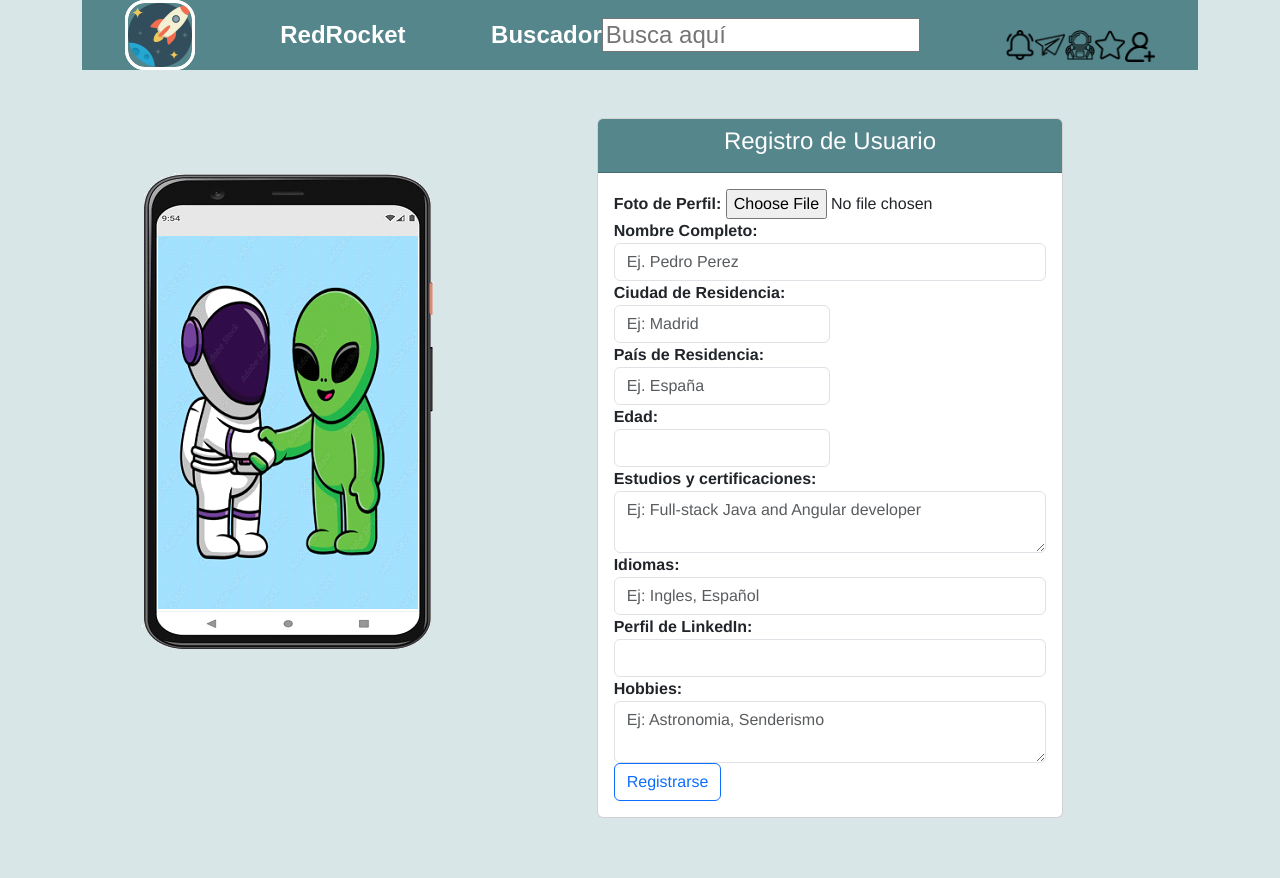
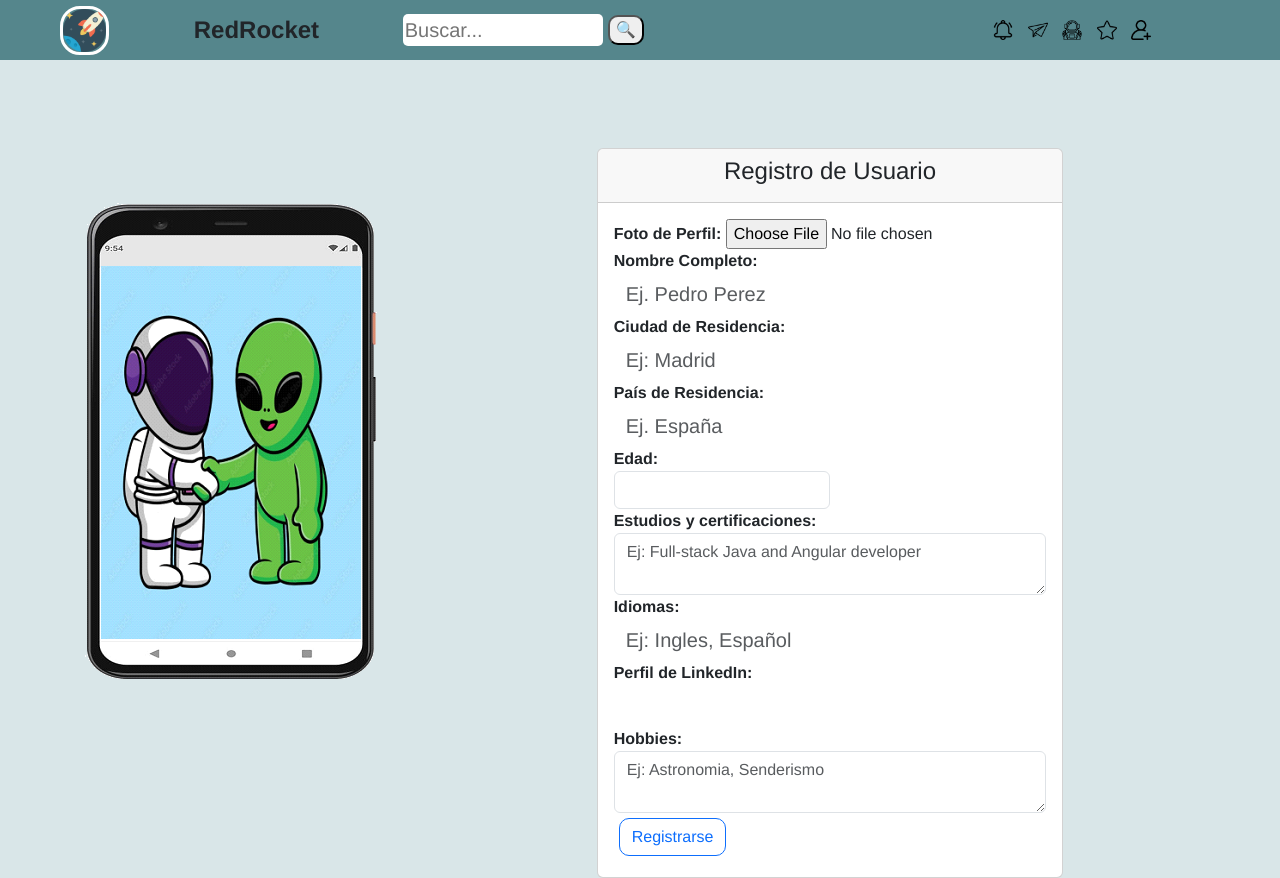
Before and after one commit to AndreaBerros/Entrega1Grupo5, a plain HTML site: page registro-copia/pag-registro.html in a window 1280 px wide. Before the commit the page ends 818 px from the top, so only its background shows below. Drawn offline with nearby package versions, Linux system fonts and the light colour scheme.

Commit message:
se suben cambios en la pagina de registro para hacerla resposiva

```diff
--- a/registro-copia/pag-registro.html
+++ b/registro-copia/pag-registro.html
@@ -1,3 +1,4 @@
+<!-- Modificado -->
 <!DOCTYPE html>
 <html lang="es">
 
@@ -5,7 +6,7 @@
     <meta charset="UTF-8">
     <meta http-equiv="X-UA-Compatible" content="IE=edge">
     <meta name="viewport" content="width=device-width, initial-scale=1.0">
-    <title>Registro RedRocket</title>
+    <title>Pagina de Registro</title>
     <link href="https://cdn.jsdelivr.net/npm/bootstrap@5.3.0-alpha1/dist/css/bootstrap.min.css" rel="stylesheet"
         integrity="sha384-GLhlTQ8iRABdZLl6O3oVMWSktQOp6b7In1Zl3/Jr59b6EGGoI1aFkw7cmDA6j6gD" crossorigin="anonymous">
     <script src="https://cdn.jsdelivr.net/npm/bootstrap@5.3.0-alpha1/dist/js/bootstrap.bundle.min.js"
@@ -15,23 +16,45 @@
 </head>
 
 <body>
-    <header class="container header">
-        <div class="cabecera">
-            <h2 class="cabecera logo"><img class="logo" src="img/logo.png" alt="cohete"></h2>
-            <h2 class="cabecera saludo-1">RedRocket</h2>
-            <h2 class="cabecera buscador">Buscador <label for="buscador"></label><input class="cajabuscaprin"
-                    placeholder="Busca aquí" type="search" name="Buscador" id="buscador"></h2>
-            <div class="cabecera notificaciones">
-                <img class="imagencaja1" src="img/notificaciones.png" alt="Notificaciones" title="Notificaciones">
-                <img class="imagencaja1" src="img/mensajes.png" alt="Mensajes" title="Mensajes">
-                <img class="imagencaja1" src="img/astronautacolor.png" alt="Mi Perfil" title="Mi Perfil">
-                <img class="imagencaja1" src="img/favoritos.png" alt="Favoritos" title="Favoritos">
-                <a href="http://127.0.0.1:5501/a%C3%B1adiramigos.html"><img class="imagencaja1" src="img/+amigos.png"
-                        alt="Agregar amigos" title="Añadir Amigos"></a>
+    <nav>
+        <div class="nav-container">
+            <div class="logo">
+                <img src="./img/logo.png" alt="Logo">
+            </div>
+
+            <div>
+                <h1>RedRocket</h1>
+            </div>
+
+            <div class="search-box">
+                <label for="Buscador"></label>
+                <input type="text" placeholder="Buscar...">
+                <button type="submit">&#128269;</button>
+            </div>
+
+            <div class="buttons">
+                <img src="./img/notificaciones.png" alt="Notificaciones">
+                <img src="./img/mensajes.png" alt="Mensajes">
+                <img src="./img/astronautacolor.png" alt="Mi Perfil">
+                <img src="./img/favoritos.png" alt="Favoritos">
+                <img src="./img/+amigos.png" alt="Agregar amigos">
+            </div>
+
+            <div class="dropdown">
+                <button class="menu-btn" type="button" data-bs-toggle="dropdown" aria-expanded="false">&#9776;
+                    <ul class="dropdown-menu">
+                        <li><a class="dropdown-item" href="#">Notificaciones</a></li>
+                        <li><a class="dropdown-item" href="#">Mensajes</a></li>
+                        <li><a class="dropdown-item" href="#">Mi Perfil</a></li>
+                        <li><a class="dropdown-item" href="#">Favoritos</a></li>
+                        <li><a class="dropdown-item" href="#">Agregar amigos</a></li>
+                    </ul>
+                </button>
             </div>
         </div>
-    </header>
+    </nav>
 
+    <main>
         <main class="container main">
             <div class="row">
                 <div class="col-lg-4">
@@ -97,7 +120,6 @@
                                                 <textarea class="form-control" id="hobbies" name="hobbies"
                                                     placeholder="Ej: Astronomia, Senderismo"></textarea>
                                             </div>
-
                                             <button type="submit" class="btn btn-outline-primary">Registrarse</button>
                                         </div>
                                     </div>
@@ -106,12 +128,8 @@
                         </div>
                     </div>
                 </div>
-
-
         </main>
-    <footer>
-
-    </footer>
+    </main>
 </body>
 
 </html>
--- a/registro-copia/style-registro.css
+++ b/registro-copia/style-registro.css
@@ -1,57 +1,160 @@
 body {
-
     background-color: #D9E6E8;
     font-family: lin Arial, Helvetica, sans-serif;
     font-weight: bold;
-}
-
-.cabecera {
-    background-color: #55868C;
-    opacity: ;
-    margin: auto;
-    text-align: center;
-    font-weight: bolder;
-    font-family: Arial, Helvetica, sans-serif;
-    font-size: 24px;
-    color: white;
-    /* position: sticky; */
-    top: 0;
-    display: flex;
-    flex-direction: row wrap;
-    align-items: center;
-    justify-content: center;
-    z-index: 1;
-}
-
-.logo {
-    width: 70px;
-    height: 70px;
-    border: solid;
-    border-radius: 20px;
-    border-color:
 
 }
 
-.imagencaja1 {
-    width: 30px;
-    height: 30px;
-    position: relative;
-    top: 10px;
+nav {
+    position: fixed;
+    top: 0;
+    left: 0;
+    width: 100%;
+    height: 60px;
+    background-color: #55868C;
+    z-index: 999;
 }
 
-.btn:hover {
-    background-color: #55868C;
+.nav-container {
+    display: flex;
+    justify-content: space-between;
+    align-items: center;
+    max-width: 1200px;
+    margin: 0 auto;
+    height: 100%;
+    padding: 0 20px;
+    background-color: 5868;
+}
+
+.logo img {
+    display: flex;
+    max-height: 70px;
+    max-width: 70%;
+    border: solid;
+    border-radius: 20px;
+    border-color: white;
+}
+
+.buttons img {
+    max-height: 20px;
+    margin: 5px;
+}
+
+.menu-btn {
+    display: none;
+    background-color: transparent;
+    border: none;
+    color: #fff;
+    font-size: 20px;
+    cursor: pointer;
 
 }
 
-.img-fluid {
-    float: right;
-    margin-top: 100px;
-    /* mueve imagen hacia abajo */
+.menu-btn:focus {
+    outline: none;
 }
 
-.card-header {
-    background-color: #55868c;
-    color: white;
+/* Buscador */
+.search-box {
+    display: flex;
+    align-items: center;
+    width: 45%;
+
+}
+
+input[type="text"] {
+    border: none;
+    border-radius: 5px;
+    font-size: 20px;
+    width: 100%;
+    max-width: 200px;
+
+}
+
+button[type="submit"] {
+    border-radius: 10px;
+    margin: 5px;
+}
+
+h1 {
+    margin: 0 20px 0 0;
+    font-size: 24px;
+    font-weight: bold;
+    width: auto;
     text-align: center;
 }
+
+h4 {
+    text-align: center;
+}
+
+.img-fluid {
+    margin-top: 200px;
+    width: auto;
+    height: auto;
+    margin-left: auto;
+    margin-right: auto;
+}
+
+.col-lg-8 {
+    margin-top: 50px;
+}
+
+/* ///////////////// */
+
+@media screen and (max-width: 768px) {
+    .nav-container {
+        flex-wrap: wrap;
+    }
+
+    /* .logo {
+      order: 1;
+      margin-bottom: 10px;
+
+    } */
+
+    .buttons {
+        order: 3;
+        width: 100%;
+        flex-direction: column;
+        /* margin-bottom: 10px; */
+        /* display: flex; */
+    }
+
+    .buttons img {
+        display: none;
+    }
+
+    .menu-btn {
+        display: block;
+    }
+
+    .buttons ul {
+        display: none;
+    }
+
+    .buttons ul.open {
+        display: flex;
+        flex-direction: column;
+        align-items: center;
+    }
+
+    .buttons ul.open li {
+        margin: 10px 0;
+    }
+
+    h1 {
+        display: none;
+    }
+
+    .img-fluid {
+        display: none;
+        /* display: flexbox; */
+        /* float: right; */
+        /* margin-top: 100px;
+        width: auto;
+        height: auto;
+        margin-left: auto;
+        margin-right: auto; */
+    }
+}
```
Lines whose indentation alone changed are shown as unchanged.
